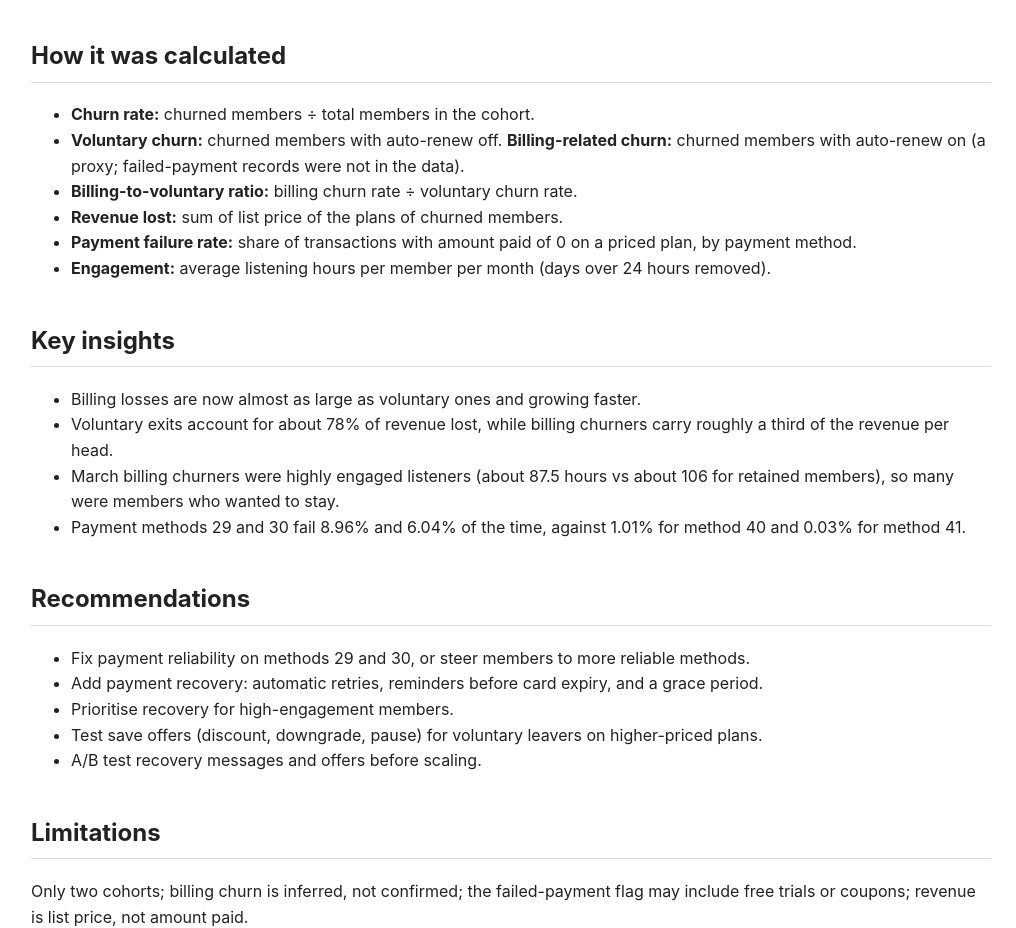
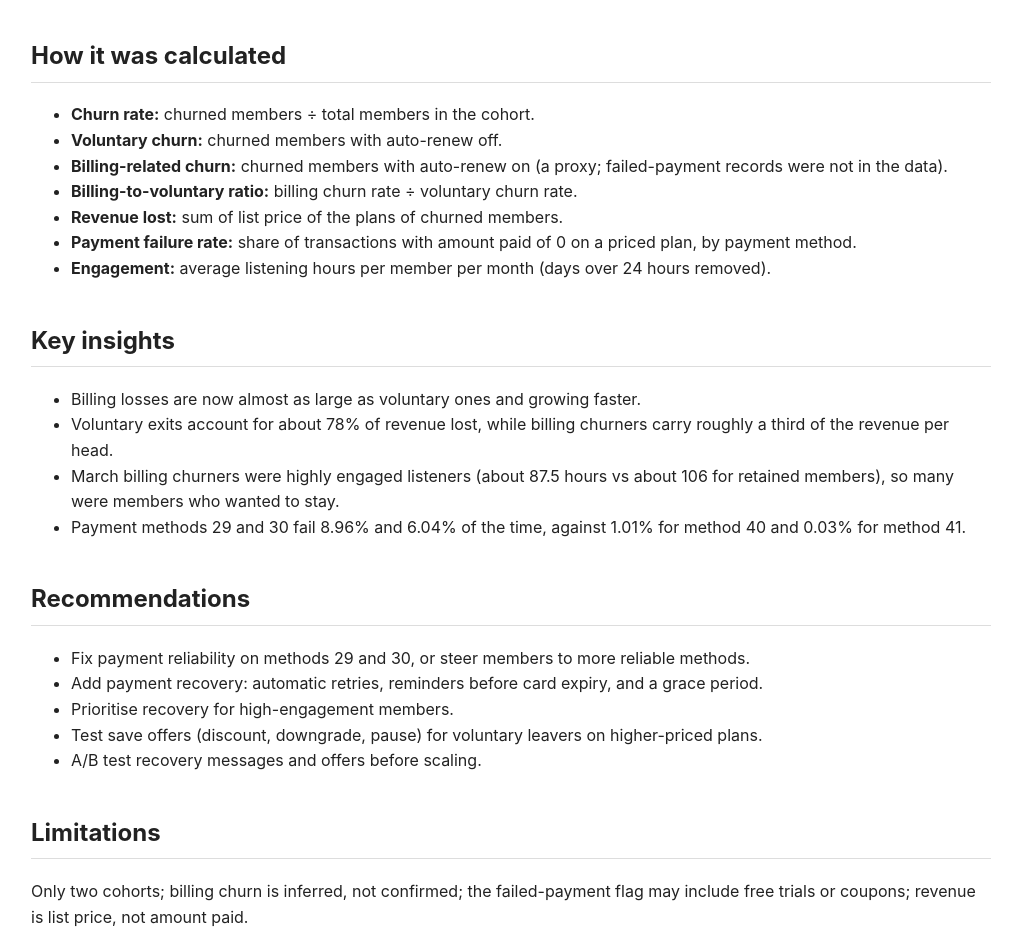
Before and after one commit to shriyavirendra/business-analytics-projects, a plain HTML site: page index.html in a window 1280 px wide. Shown: the part 1405-2333 px from the top of the page, without its empty margins (129-1145 px from the left). Drawn offline with Linux system fonts and the light colour scheme.

Commit message:
Separate voluntary and billing-related churn descriptions

```diff
--- a/index.html
+++ b/index.html
@@ -46,7 +46,8 @@
     <h2>How it was calculated</h2>
     <ul>
         <li><b>Churn rate:</b> churned members ÷ total members in the cohort.</li>
-        <li><b>Voluntary churn:</b> churned members with auto-renew off. <b>Billing-related churn:</b> churned members with auto-renew on (a proxy; failed-payment records were not in the data).</li>
+        <li><b>Voluntary churn:</b> churned members with auto-renew off. </li>
+        <li><b>Billing-related churn:</b> churned members with auto-renew on (a proxy; failed-payment records were not in the data).</li>
         <li><b>Billing-to-voluntary ratio:</b> billing churn rate ÷ voluntary churn rate.</li>
         <li><b>Revenue lost:</b> sum of list price of the plans of churned members.</li>
         <li><b>Payment failure rate:</b> share of transactions with amount paid of 0 on a priced plan, by payment method.</li>
```
